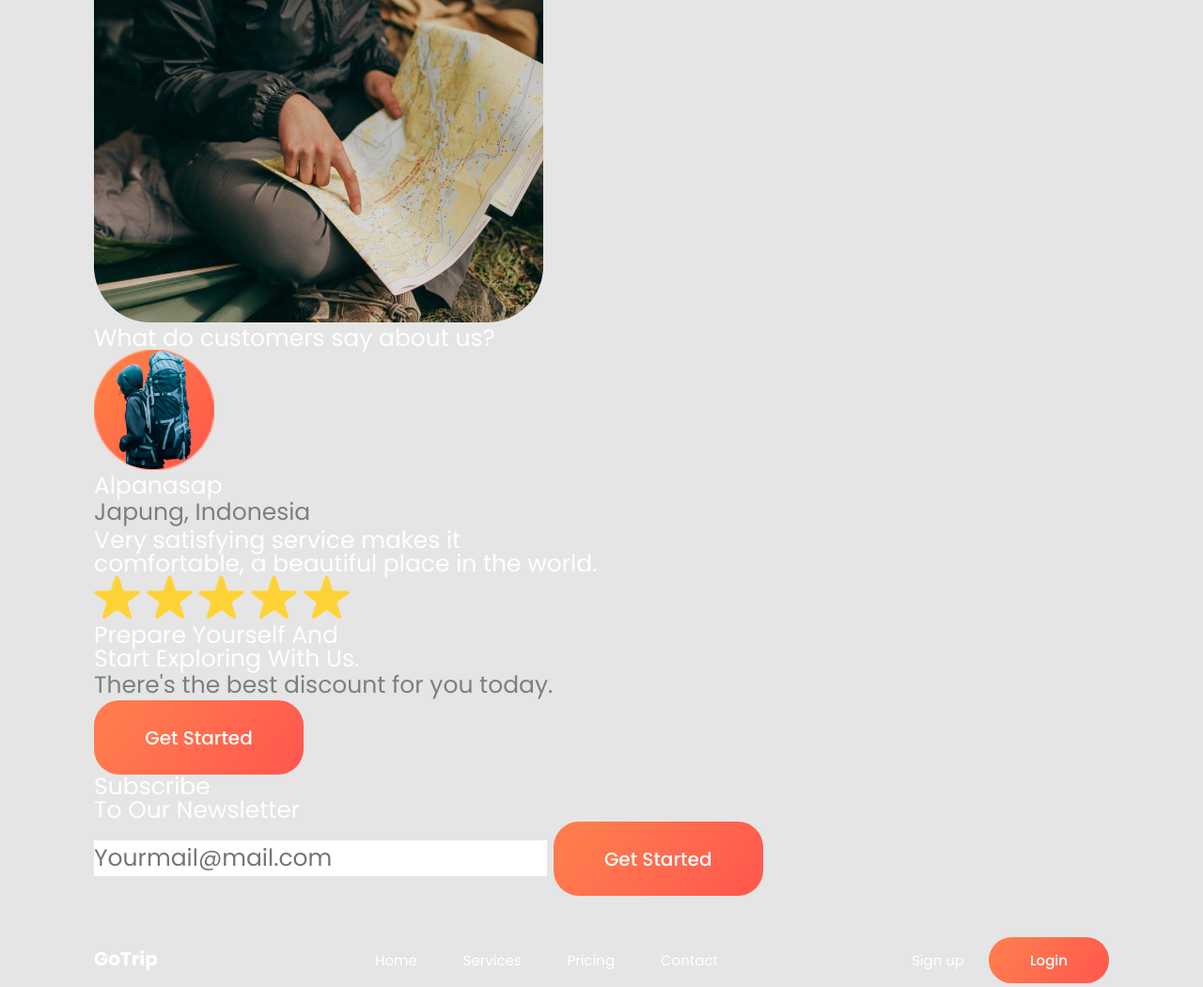
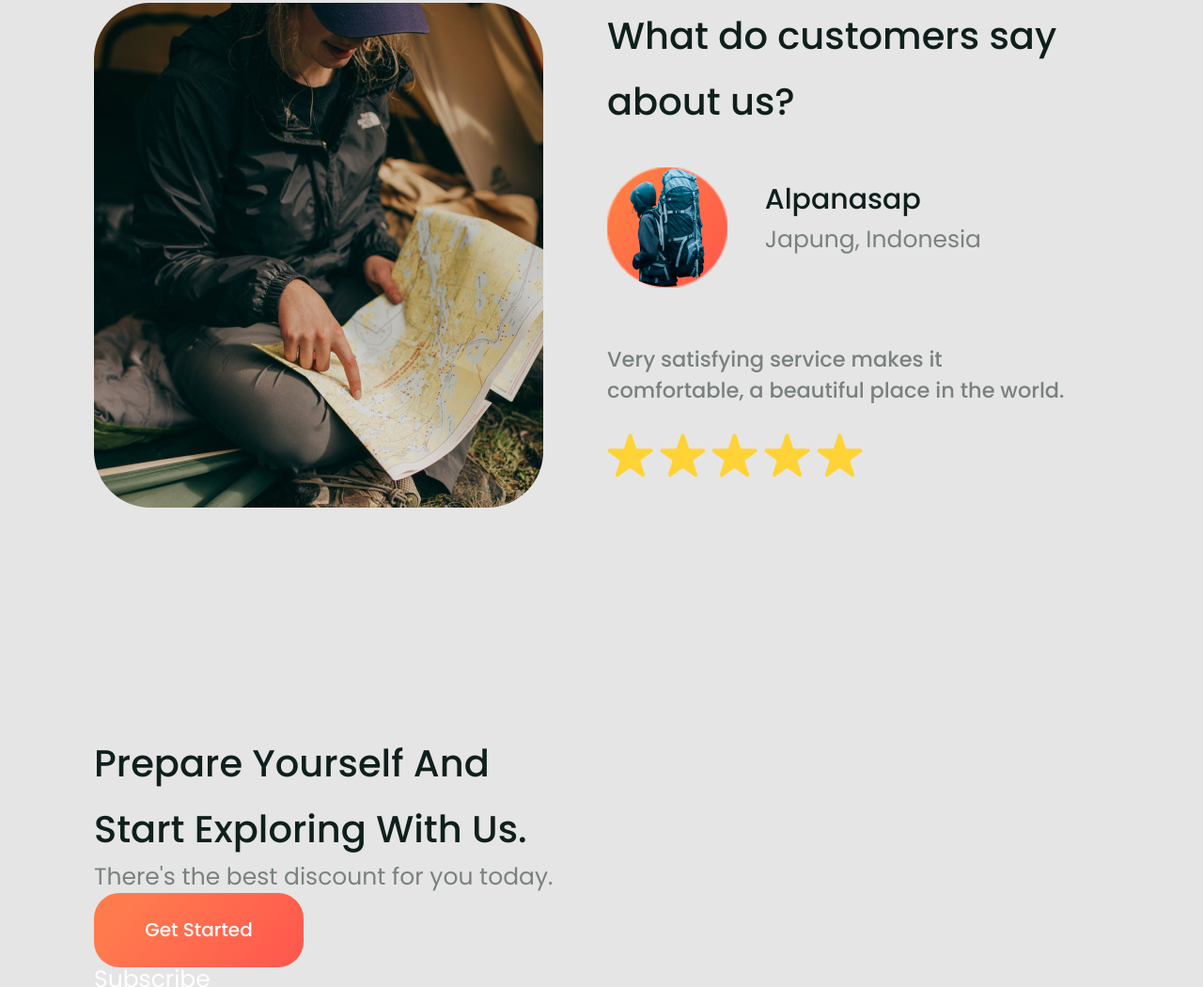
Before and after one commit to ElenSeverina/project_go_trip, a website: page index.html in a window 1280 px wide. Shown: the part 1694-2744 px from the top of the page at 94% size. Drawn offline with Linux system fonts and the light colour scheme.

Commit message:
no commit message

```diff
--- a/css/common.css
+++ b/css/common.css
@@ -188,3 +188,62 @@ h1 {
   width: 380px;
   padding: 0 30px 0;
 }
+
+.customs-review {
+  padding-top: 197px;
+  display: flex;
+  justify-content: space-between;
+  padding-bottom: 233px;
+}
+
+.review-content {
+  padding-left: 68px;
+}
+
+h3 {
+  font-weight: 500;
+  font-size: 1.6rem;
+  line-height: 2.8rem;
+  color: #0F1F1C;
+}
+
+.review-header {
+  width: 565px;
+}
+
+.user {
+  padding-top: 35px;
+  width: 398px;
+  display: flex;
+  justify-content: space-between;
+}
+
+.user-name {
+  padding-top: 18px;
+}
+
+h6 {
+  font-weight: 500;
+  font-size: 1.2rem;
+  line-height: 1.3rem;
+  color: #0F1F1C;
+  padding-bottom: 10px;
+}
+
+.review-text {
+  padding-top: 60px;
+  font-weight: 500;
+  font-size: 0.9rem;
+  line-height: 1.3rem;
+  color: #0F1F1C;
+  opacity: 0.5;
+}
+
+.stars {
+  padding-top: 30px;
+  cursor: pointer;
+}
+
+.grey {
+
+}
--- a/index.html
+++ b/index.html
@@ -71,13 +71,26 @@
         <div>
           <img
             class="controler"
-            src="./icons/main/controler.png" alt="controler"
+            src="./icons/main/controler.png"
+            alt="controler"
           />
         </div>
         <div class="choice-slider">
-          <img class="slide1" src="./img/main/forest-road.png" alt="forest-road" />
-          <img class="slide2" src="./img/main/person-on-road.png" alt="person-on-road" />
-          <img class="slide3" src="./img/main/forest-road.png" alt="forest-road" />
+          <img
+            class="slide1"
+            src="./img/main/forest-road.png"
+            alt="forest-road"
+          />
+          <img
+            class="slide2"
+            src="./img/main/person-on-road.png"
+            alt="person-on-road"
+          />
+          <img
+            class="slide3"
+            src="./img/main/forest-road.png"
+            alt="forest-road"
+          />
         </div>
       </section>
       <section class="customs-review padding">
@@ -103,18 +116,38 @@
             place in the world.
           </div>
           <div class="stars">
-            <img class="star yellow" src="./icons/main/star-yellow.png" alt="star" />
-            <img class="star yellow" src="./icons/main/star-yellow.png" alt="star" />
-            <img class="star yellow" src="./icons/main/star-yellow.png" alt="star" />
-            <img class="star grey" src="./icons/main/star-yellow.png" alt="star" />
-            <img class="star grey" src="./icons/main/star-yellow.png" alt="star" />
+            <img
+              class="star yellow"
+              src="./icons/main/star-yellow.png"
+              alt="star"
+            />
+            <img
+              class="star yellow"
+              src="./icons/main/star-yellow.png"
+              alt="star"
+            />
+            <img
+              class="star yellow"
+              src="./icons/main/star-yellow.png"
+              alt="star"
+            />
+            <img
+              class="star grey"
+              src="./icons/main/star-yellow.png"
+              alt="star"
+            />
+            <img
+              class="star grey"
+              src="./icons/main/star-yellow.png"
+              alt="star"
+            />
           </div>
         </div>
       </section>
       <section class="exploring padding">
         <div class="exploring-content">
           <h3 class="exploring-title">
-            Prepare Yourself And <br>Start Exploring With Us.
+            Prepare Yourself And <br />Start Exploring With Us.
           </h3>
           <div class="text exploring-text">
             There's the best discount for you today.
```
